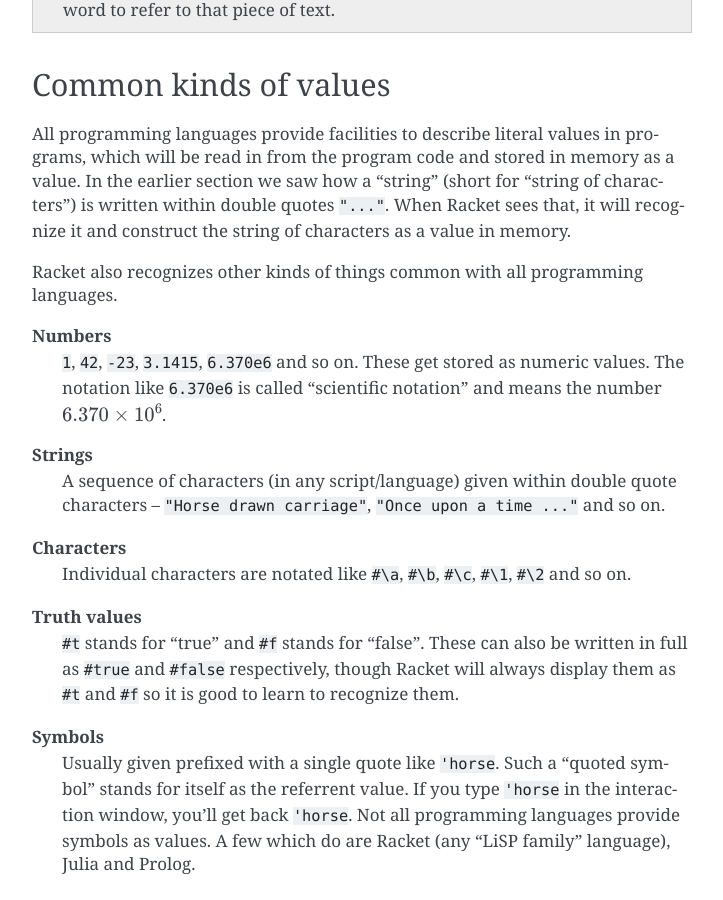
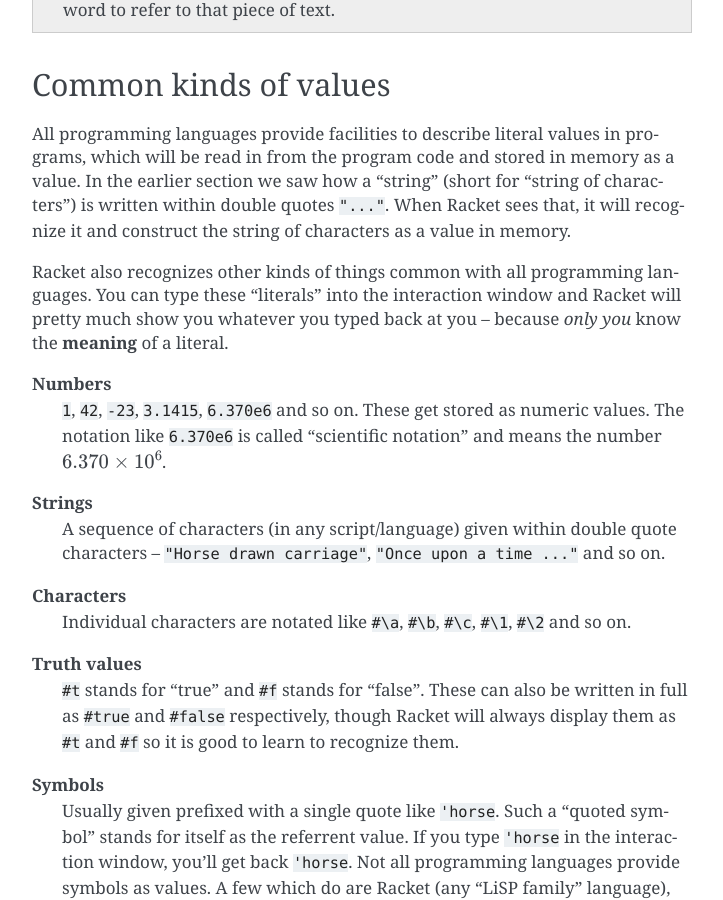
Before and after one commit to kreauniv/complit, a Sphinx documentation site: the page built from source/words.rst, in a window 1280 px wide and 900 px high, scrolled down 3784 px. Shown: the whole window, without its empty margins (388-1111 px from the left). Built offline with Sphinx 7.4.7, drawn with Linux system fonts in a browser that asks for light colours.

Commit message:
meaning of literal

```diff
--- a/source/words.rst
+++ b/source/words.rst
@@ -138,7 +138,9 @@
 a value in memory.
 
 Racket also recognizes other kinds of things common with all programming
-languages.
+languages. You can type these "literals" into the interaction window
+and Racket will pretty much show you whatever you typed back at you --
+because *only you* know the **meaning** of a literal.
 
 **Numbers**
    ``1``, ``42``, ``-23``, ``3.1415``, ``6.370e6`` and so on. These get stored
```
